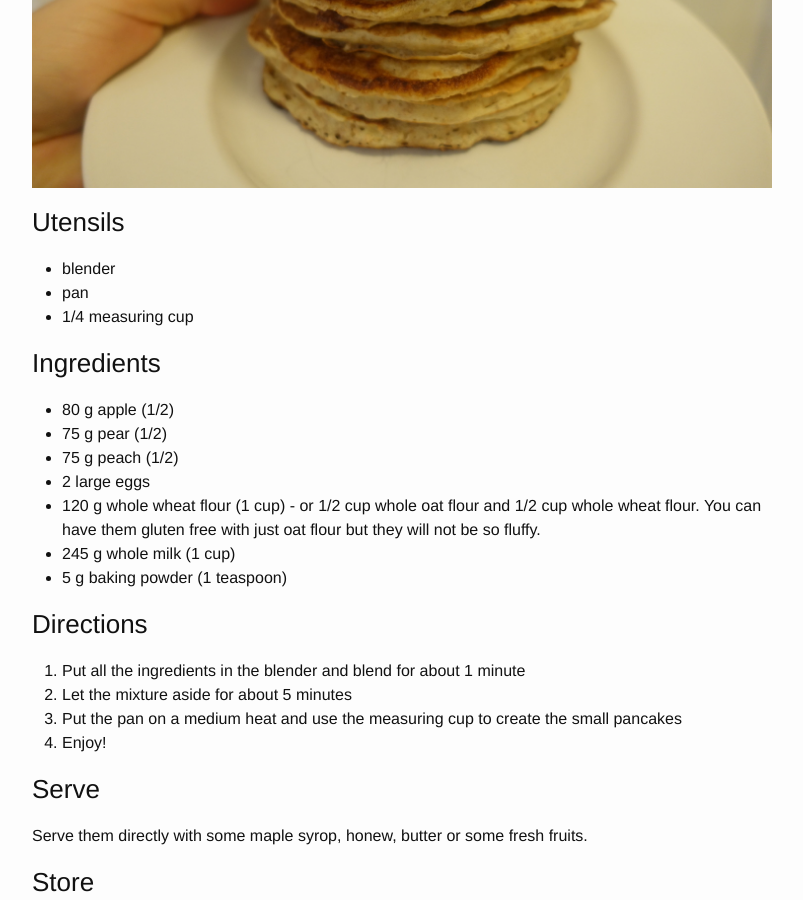
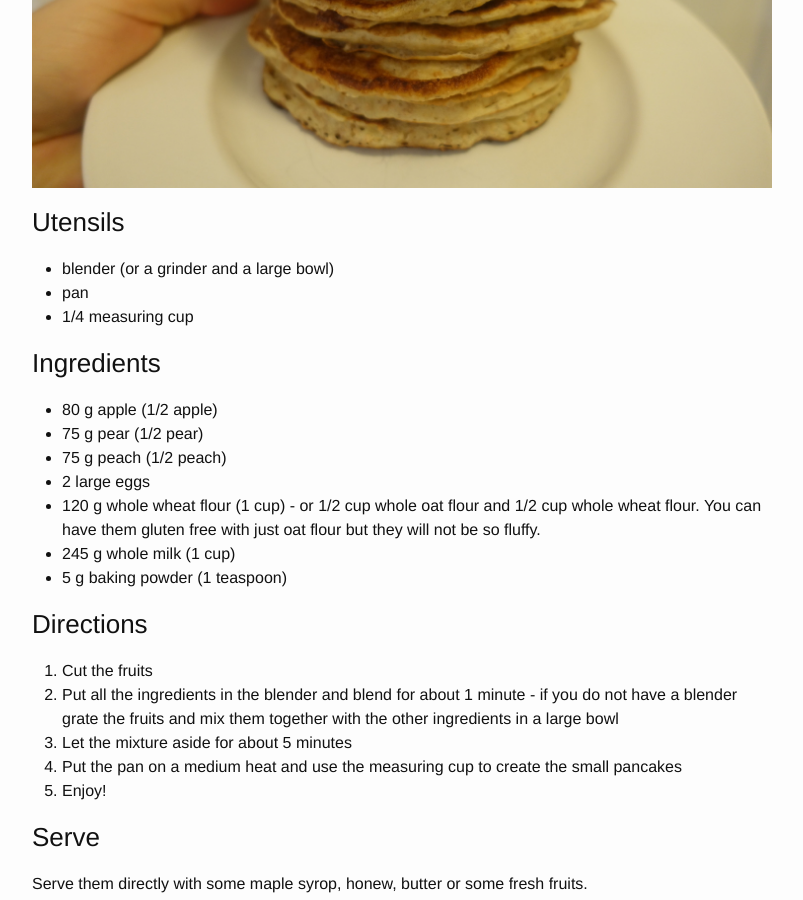
Before and after one commit to melaniaandrisan/melaniaandrisan.github.io, a Jekyll site: the page built from _posts/food/2018-10-10-multifruit-pancakes.md, in a window 1280 px wide and 900 px high, scrolled down 741 px. Shown: the whole window, without its empty margins (238-1041 px from the left). Built offline with Jekyll 4.4.1, drawn with Linux system fonts in a browser that asks for light colours; comment, search, counter and statistics services are not loaded; some of the changed text lies outside the part shown.

Commit message:
add to food history

```diff
--- a/_posts/food/2018-10-10-multifruit-pancakes.md
+++ b/_posts/food/2018-10-10-multifruit-pancakes.md
@@ -15,28 +15,29 @@ Moist and easy to handle but small hands. They are good fresh or out of the fred
 
 **Cook time**: 15 minutes
 
-**Servings**: 8 slices
+**Servings**: 10 pancakes
 
 ![photo name]({{ site.url }}/assets/multifruit_pancakes/main.JPG)
 
 ### Utensils
-- blender
+- blender (or a grinder and a large bowl)
 - pan
 - 1/4 measuring cup
 
 ### Ingredients
-- 80 g apple (1/2)
-- 75 g pear (1/2)
-- 75 g peach (1/2)
+- 80 g apple (1/2 apple)
+- 75 g pear (1/2 pear)
+- 75 g peach (1/2 peach)
 - 2 large eggs
 - 120 g whole wheat flour (1 cup) - or 1/2 cup whole oat flour and 1/2 cup whole wheat flour. You can have them gluten free with just oat flour but they will not be so fluffy.
 - 245 g whole milk (1 cup)
 - 5 g baking powder (1 teaspoon)
 
 ### Directions
-1. Put all the ingredients in the blender and blend for about 1 minute
-2. Let the mixture aside for about 5 minutes
-3. Put the pan on a medium heat and use the measuring cup to create the small pancakes
+1. Cut the fruits
+2. Put all the ingredients in the blender and blend for about 1 minute - if you do not have a blender grate the fruits and mix them together with the other ingredients in a large bowl
+3. Let the mixture aside for about 5 minutes
+4. Put the pan on a medium heat and use the measuring cup to create the small pancakes
 4. Enjoy!
 
 ### Serve
```
Also changed, not shown: food_history.md (+2 -1 lines).
